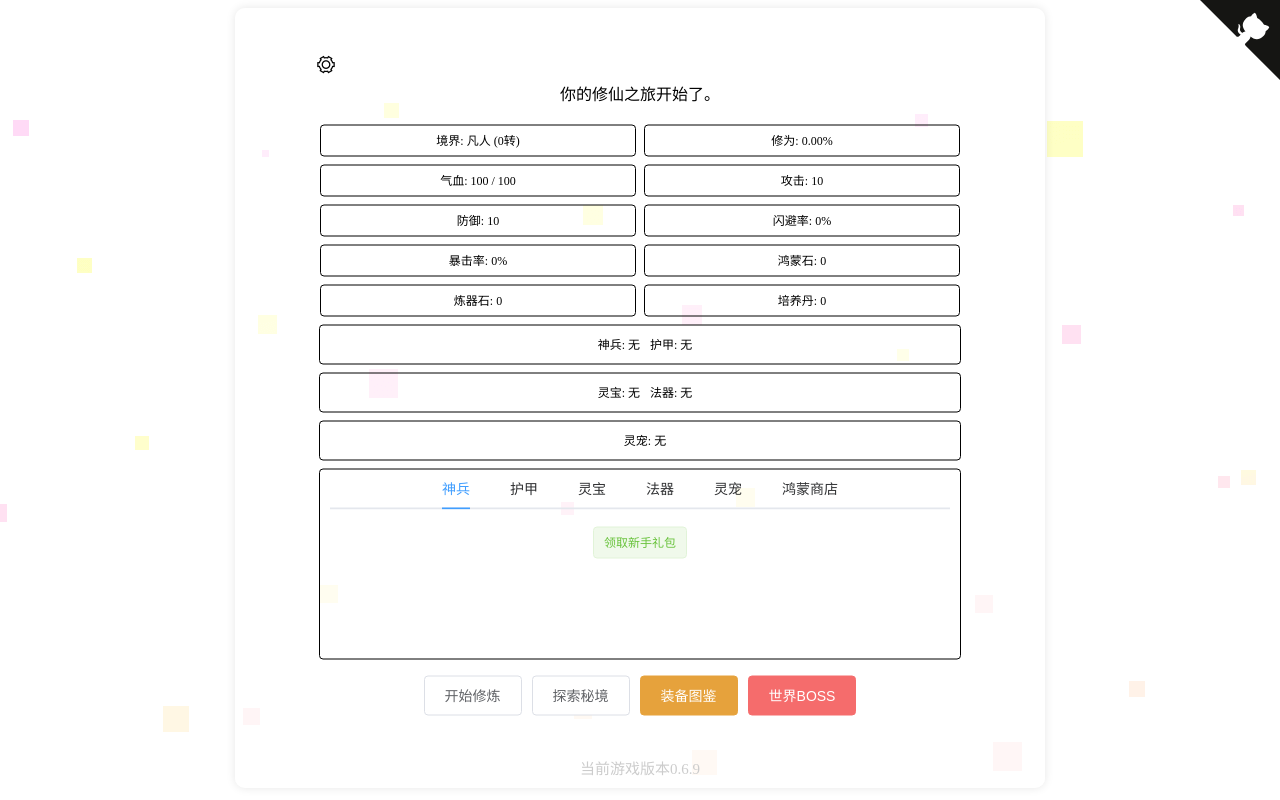
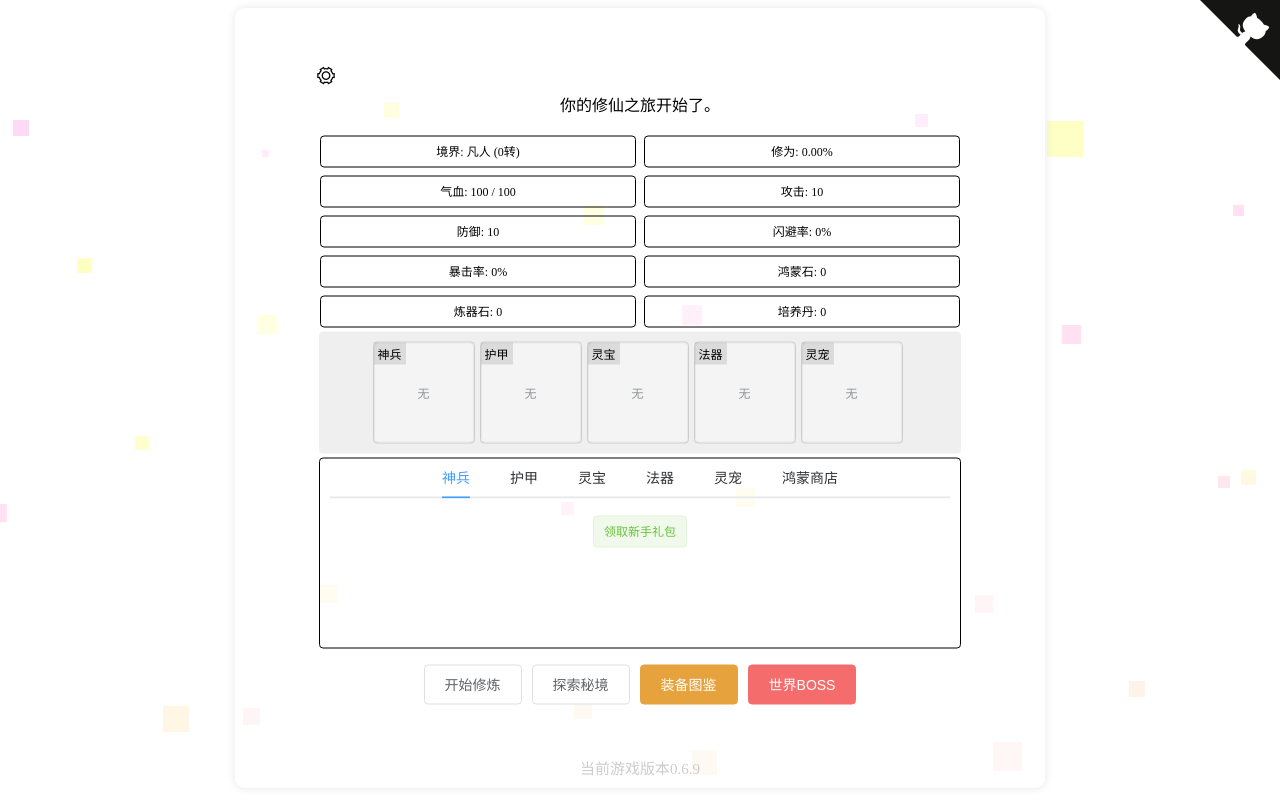
Before and after one commit to setube/vue-XiuXianGame, a Vue app: page / in a window 1280 px wide. Built offline with nearby package versions, Linux system fonts and the light colour scheme; what vue-clipboard2 would draw is missing.

Commit message:
装备界面美化

```diff
--- a/package.json
+++ b/package.json
@@ -11,6 +11,7 @@
     "autoprefixer": "^10.4.19",
     "core-js": "^3.8.3",
     "crypto-js": "^4.2.0",
+    "element-ui": "^2.15.14",
     "postcss": "^8.4.39",
     "vue": "^2.6.14",
     "vue-clipboard2": "^0.3.3",
--- a/src/App.vue
+++ b/src/App.vue
@@ -90,45 +90,12 @@
                         </div>
                     </div>
                     <div class="equip-box">
-                        <div class="tag equip-item">
-                            <span class="equip">
-                                <span>神兵: </span>
-                                <el-tag v-if="player.equipment.weapon?.name" :type="player.equipment.weapon?.quality" :closable="player.equipment.weapon?.name ? true : false" @close="equipmentClose('weapon')" @click="equipmentInfo('weapon')">
-                                    {{ player.equipment.weapon?.name }}{{ player.equipment.weapon?.strengthen ? '+' + player.equipment.weapon?.strengthen : '' }}
-                                </el-tag>
-                                <span v-else>无</span>
-                            </span>
-                            <span class="equip">
-                                <span>护甲: </span>
-                                <el-tag v-if="player.equipment.armor?.name" :type="player.equipment.armor?.quality" :closable="player.equipment.armor?.name ? true : false" @close="equipmentClose('armor')" @click="equipmentInfo('armor')">
-                                    {{ player.equipment.armor?.name }}{{ player.equipment.armor?.strengthen ? '+' + player.equipment.armor?.strengthen : '' }}
-                                </el-tag>
-                                <span v-else>无</span>
-                            </span>
-                        </div>
-                        <div class="tag equip-item">
-                            <span class="equip">
-                                <span>灵宝: </span>
-                                <el-tag v-if="player.equipment.accessory?.name" :type="player.equipment.accessory?.quality" :closable="player.equipment.accessory?.name ? true : false" @close="equipmentClose('accessory')" @click="equipmentInfo('accessory')">
-                                    {{ player.equipment.accessory?.name }}{{ player.equipment.accessory?.strengthen ? '+' + player.equipment.accessory?.strengthen : '' }}
-                                </el-tag>
-                                <span v-else>无</span>
-                            </span>
-                            <span class="equip">
-                                <span>法器: </span>
-                                <el-tag v-if="player.equipment.sutra?.name" :type="player.equipment.sutra?.quality" :closable="player.equipment.sutra?.name ? true : false" @close="equipmentClose('sutra')" @click="equipmentInfo('sutra')">
-                                    {{ player.equipment.sutra?.name }}{{ player.equipment.sutra?.strengthen ? '+' + player.equipment.sutra?.strengthen : '' }}
-                                </el-tag>
-                                <span v-else>无</span>
-                            </span>
-                        </div>
-                        <div class="tag equip-item">
-                            <span class="equip">
-                                <span>灵宠: </span>
-                                <el-tag class="pet" v-if="player.pet?.name" :type="computePetsLevel(player.pet?.level)" closable @close="petRetract" @click="petItemShow = true">{{ player.pet?.name }}({{levelNames[player.pet.level]}})</el-tag>
-                                <span v-else>无</span>
-                            </span>
-                        </div>
+
+						<EquipBox :player="player"
+							@equipmentInfo="equipmentInfo" @equipmentClose="equipmentClose"
+							@petShow="petItemShow=true" @petRetract="petRetract"
+						></EquipBox>
+
                         <div class="tag inventory-box">
                             <el-tabs v-model="inventoryActive" :stretch="true" @tab-click="tabClick">
                                 <el-tab-pane :label="i.name" :name="i.type" v-for="(i, k) in backPackItem" :key="k">
@@ -467,7 +434,17 @@
     // 图鉴
     import equipAll from '@/plugins/equipAll';
 
+	// 装备展示
+	import EquipBox from './components/EquipBox.vue'
+
+	// 一些工具方法
+	import util from './plugins/mixin.js'
+
     export default {
+		components: {
+			EquipBox
+		},
+		mixins: [util],
         data () {
             return {
                 // 弹窗
@@ -798,13 +775,6 @@
                 // 更新玩家存档
                 this.$store.commit('setPlayer', this.player);
             },
-            // 计算灵宠等级
-            computePetsLevel (lv) {
-                if (lv >= 1 && lv <= 9) return 'success';
-                if (lv >= 10 && lv <= 19) return 'primary';
-                if (lv >= 20 && lv <= 29) return 'warning';
-                if (lv >= 30) return 'danger';
-            },
             // 计算灵宠升级所需消耗
             petConsumption (lv) {
                 // 是否勾选转生选项
@@ -2198,7 +2168,7 @@
 
     .equip-box {
         padding: 0 3px;
-        margin-top: 4px;
+        /* margin-top: 4px; */
         display: flex;
         flex-direction: column;
     }
--- /dev/null
+++ b/src/components/EquipBox.vue
@@ -0,0 +1,153 @@
+<template>
+	<div class="xm-equip-box">
+		<div class="xm-equip-item" v-for="(item, index) in list" :key="index">
+
+			<span class="xm-equip-item-type">{{ item.name }}</span>
+			<div class="xm-equip-item-cnt" v-if="player.equipment[item.key]?.name" :class="{
+				'el-tag': 1,
+				[`el-tag--${player.equipment[item.key].quality}`]: 1
+			}" @click="equipmentInfo(item.key)">
+				<span>
+					{{ player.equipment[item.key].name }}
+				</span>
+
+				<!-- 卸装备按钮 -->
+				<span class="xm-equip-item-close" @click.stop="equipmentClose(item.key)">
+					<i class="el-icon-close"></i>
+				</span>
+				<!-- 强化数据 -->
+				<span class="xm-equip-item-add" v-if="player.equipment[item.key]?.strengthen">
+					<span> +{{ player.equipment[item.key]?.strengthen }} </span>
+				</span>
+			</div>
+			<!-- <el-tag v-if="player.equipment[item.key]?.name" :type="player.equipment[item.key]?.quality"
+				:closable="player.equipment[item.key]?.name ? true : false" @close="equipmentClose(item.key)"
+				@click="equipmentInfo(item.key)">
+				{{ player.equipment[item.key]?.name }}{{ player.equipment[item.key]?.strengthen ? '+' + player.equipment[item.key]?.strengthen : '' }}
+			</el-tag> -->
+			<div class="xm-equip-item-cnt el-tag el-tag--info" v-else>无</div>
+		</div>
+
+		<div class="xm-equip-item">
+			<span class="xm-equip-item-type">灵宠</span>
+			<div class="xm-equip-item-cnt" v-if="player.pet?.name" :class="{
+				'el-tag': 1,
+				[`el-tag--${computePetsLevel(player.pet?.level)}`]: 1
+			}" @click="petShow">
+				<span>
+					{{ player.pet?.name }}
+
+				</span>
+
+				<!-- 卸宠物按钮 -->
+				<span class="xm-equip-item-close" @click.stop="petRetract">
+					<i class="el-icon-close"></i>
+				</span>
+			</div>
+			<div class="xm-equip-item-cnt el-tag el-tag--info" v-else>无</div>
+		</div>
+
+		<!-- <div class="equip">
+			<span>灵宠: </span>
+			<el-tag class="pet" v-if="player.pet?.name" :type="computePetsLevel(player.pet?.level)" closable
+				@close="petRetract"
+				@click="petItemShow = true">{{ player.pet?.name }}({{levelNames[player.pet.level]}})</el-tag>
+			<span v-else>无</span>
+		</div> -->
+	</div>
+</template>
+
+<script>
+	// 一些工具方法
+	import util from '../plugins/mixin.js'
+	export default {
+		mixins: [util],
+		props: {
+			player: {
+				required: true,
+			}
+		},
+		data() {
+			return {
+				list: [
+					{ name: '神兵', key: 'weapon' },
+					{ name: '护甲', key: 'armor' },
+					{ name: '灵宝', key: 'accessory' },
+					{ name: '法器', key: 'sutra' },
+				]
+			}
+		},
+		methods: {
+			equipmentInfo(type) {
+				this.$emit('equipmentInfo', type)
+			},
+			equipmentClose(type) {
+				this.$emit('equipmentClose', type)
+			},
+			petShow(){
+				this.$emit('petShow')
+			},
+			petRetract() {
+				this.$emit('petRetract')
+			}
+		},
+	}
+</script>
+
+<style>
+	.xm-equip-box {
+		background-color: #EFEFEF;
+		margin-top: 0;
+		padding: 10px 0;
+		border-radius: 4px;
+		margin-bottom: 4px;
+		display: flex;
+		justify-content: center;
+	}
+
+	.xm-equip-item {
+		width: 100px;
+		height: 100px;
+		border: 1px solid #CCC;
+		margin-right: 5px;
+		border-radius: 4px;
+		position: relative;
+		cursor: pointer;
+
+	}
+
+	.xm-equip-item-type {
+		position: absolute;
+		left: 0px;
+		top: 0;
+		font-size: 12px;
+		padding: 2px 4px;
+		background-color: rgba(0, 0, 0, 0.1);
+	}
+
+	.xm-equip-item-cnt {
+		width: 100%;
+		height: 100% !important;
+		display: flex !important;
+		align-items: center;
+		justify-content: center;
+		line-height: unset !important;
+	}
+
+	.xm-equip-item-close {
+		position: absolute;
+		right: 4px;
+		top: 0;
+		color: #999;
+	}
+
+	.xm-equip-item-add {
+		position: absolute;
+		left: 0px;
+		bottom: 0;
+		font-size: 12px;
+		padding: 2px 4px;
+		background-color: rgba(0, 0, 0, 0.1);
+		color: red;
+	}
+</style>
--- /dev/null
+++ b/src/plugins/mixin.js
@@ -0,0 +1,11 @@
+export default {
+	methods: {
+		// 计算灵宠等级
+		computePetsLevel(lv) {
+			if (lv >= 1 && lv <= 9) return 'success';
+			if (lv >= 10 && lv <= 19) return 'primary';
+			if (lv >= 20 && lv <= 29) return 'warning';
+			if (lv >= 30) return 'danger';
+		},
+	}
+}
```
Also changed, not shown: 1 other file (tests, documents, lock files or other folders).
